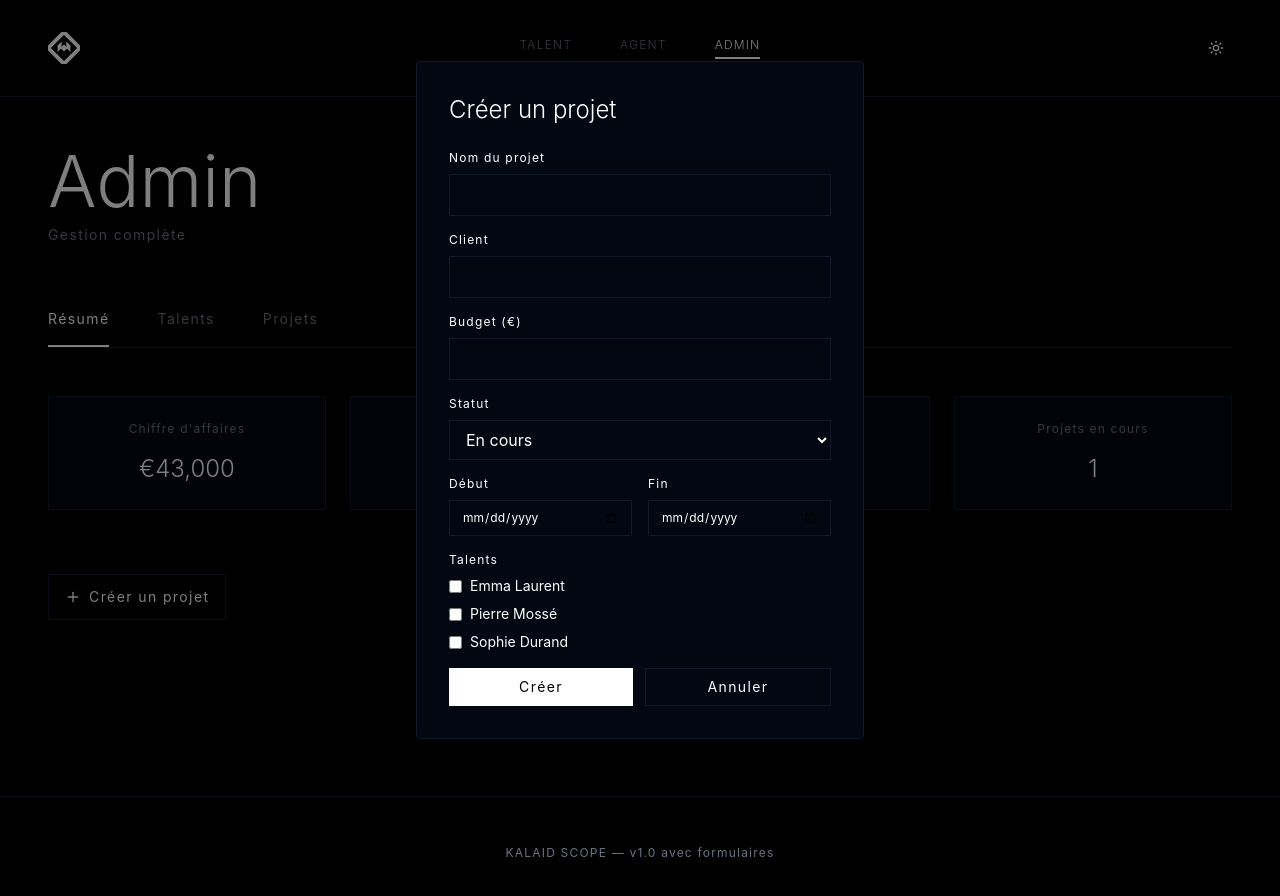
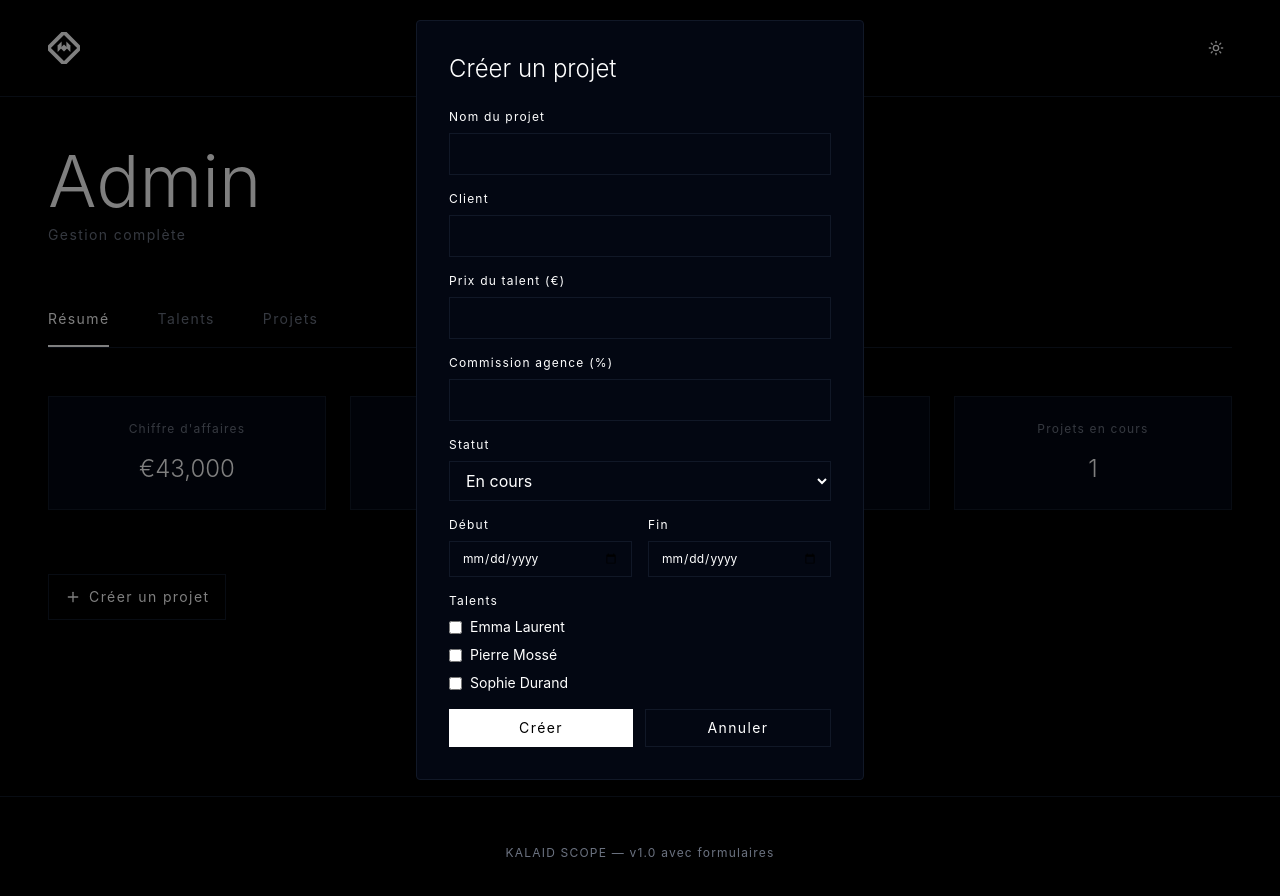
Before and after one commit to contact-com/kalaid-scope, a React (Create React App) app: page / in a window 1280 px wide. Both pictures are taken after a click on the button "Créer un projet". Shown: the top 896 px of the page. Built offline with nearby package versions, Linux system fonts and the light colour scheme.

Commit message:
Update App.jsx

```diff
--- a/src/App.jsx
+++ b/src/App.jsx
@@ -124,26 +124,35 @@ export default function KalaidScopeApp() {
     const [formData, setFormData] = useState({
       name: '',
       client: '',
-      budget: '',
+      talentPrice: '',
+      agencyCommission: '',
       status: 'En cours',
       startDate: '',
       endDate: '',
       talentIds: []
     });
 
+    const talentPriceNum = parseInt(formData.talentPrice) || 0;
+    const commissionNum = parseInt(formData.agencyCommission) || 0;
+    const agencyEarnings = Math.round(talentPriceNum * (commissionNum / 100));
+    const totalBudget = talentPriceNum + agencyEarnings;
+
     const handleSubmit = (e) => {
       e.preventDefault();
-      if (formData.name && formData.client && formData.budget) {
+      if (formData.name && formData.client && formData.talentPrice && formData.agencyCommission) {
         onAdd({
           name: formData.name,
           client: formData.client,
-          budget: parseInt(formData.budget),
+          budget: totalBudget,
+          talentPrice: talentPriceNum,
+          agencyEarnings: agencyEarnings,
+          agencyCommission: commissionNum,
           status: formData.status,
           startDate: formData.startDate,
           endDate: formData.endDate,
           talents: formData.talentIds.map(id => ({ talentId: parseInt(id), percentage: 20 }))
         });
-        setFormData({ name: '', client: '', budget: '', status: 'En cours', startDate: '', endDate: '', talentIds: [] });
+        setFormData({ name: '', client: '', talentPrice: '', agencyCommission: '', status: 'En cours', startDate: '', endDate: '', talentIds: [] });
       }
     };
 
@@ -158,9 +167,33 @@ export default function KalaidScopeApp() {
           <input type="text" value={formData.client} onChange={(e) => setFormData({...formData, client: e.target.value})} className={`w-full px-3 py-2 border ${border} ${subtle}`} required />
         </div>
         <div>
-          <label className="text-xs tracking-widest block mb-2">Budget (€)</label>
-          <input type="number" value={formData.budget} onChange={(e) => setFormData({...formData, budget: e.target.value})} className={`w-full px-3 py-2 border ${border} ${subtle}`} required />
+          <label className="text-xs tracking-widest block mb-2">Prix du talent (€)</label>
+          <input type="number" value={formData.talentPrice} onChange={(e) => setFormData({...formData, talentPrice: e.target.value})} className={`w-full px-3 py-2 border ${border} ${subtle}`} required />
         </div>
+        <div>
+          <label className="text-xs tracking-widest block mb-2">Commission agence (%)</label>
+          <input type="number" min="0" max="100" value={formData.agencyCommission} onChange={(e) => setFormData({...formData, agencyCommission: e.target.value})} className={`w-full px-3 py-2 border ${border} ${subtle}`} required />
+        </div>
+
+        {talentPriceNum > 0 && commissionNum > 0 && (
+          <div className={`${subtle} border ${border} p-4 rounded`}>
+            <div className="grid grid-cols-3 gap-4 text-xs">
+              <div>
+                <p className={muted}>Talent gagne</p>
+                <p className="font-light text-lg mt-1">€{talentPriceNum.toLocaleString()}</p>
+              </div>
+              <div>
+                <p className={muted}>Agence gagne</p>
+                <p className="font-light text-lg mt-1">€{agencyEarnings.toLocaleString()}</p>
+              </div>
+              <div>
+                <p className={muted}>Budget total</p>
+                <p className="font-light text-lg mt-1">€{totalBudget.toLocaleString()}</p>
+              </div>
+            </div>
+          </div>
+        )}
+
         <div>
           <label className="text-xs tracking-widest block mb-2">Statut</label>
           <select value={formData.status} onChange={(e) => setFormData({...formData, status: e.target.value})} className={`w-full px-3 py-2 border ${border} ${subtle}`}>
```
